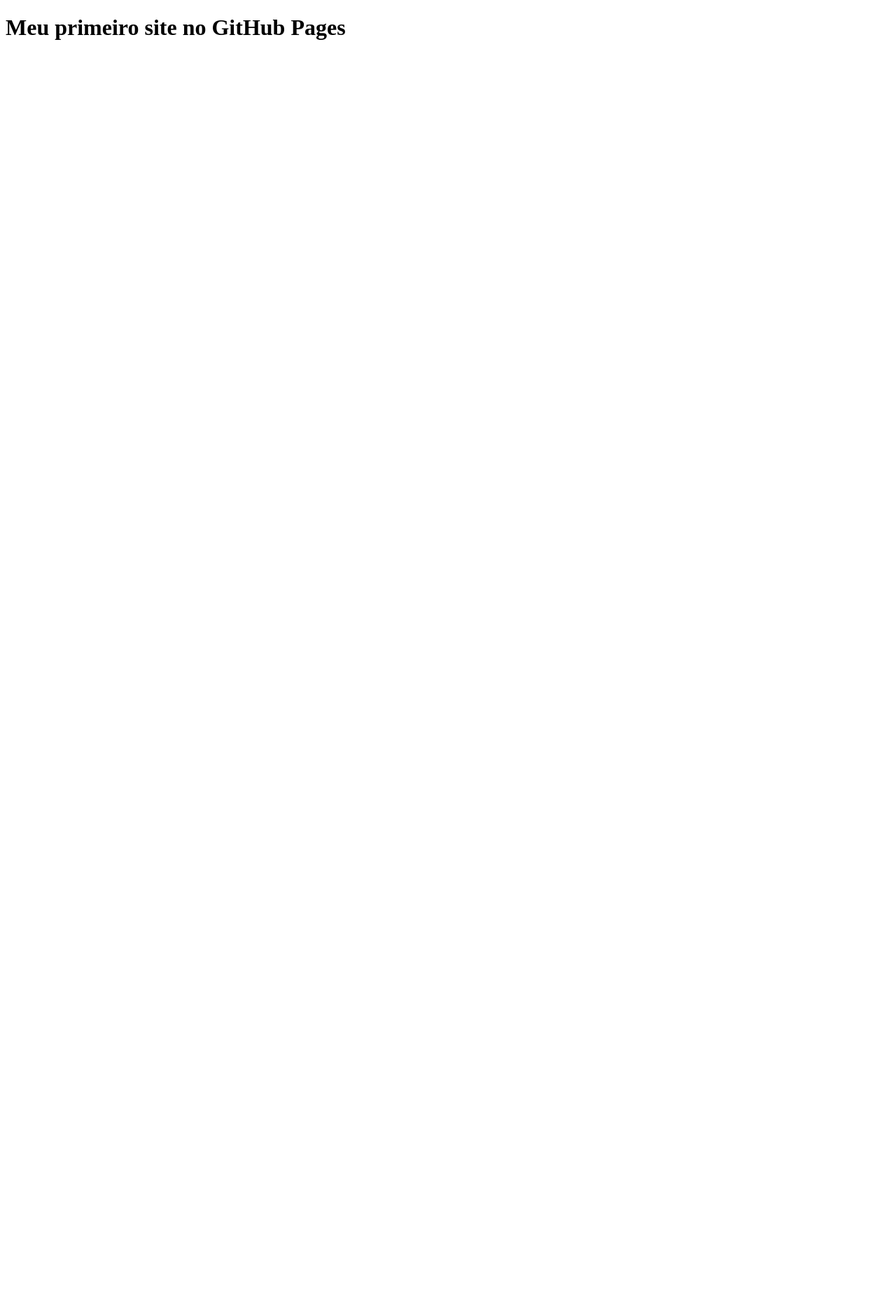
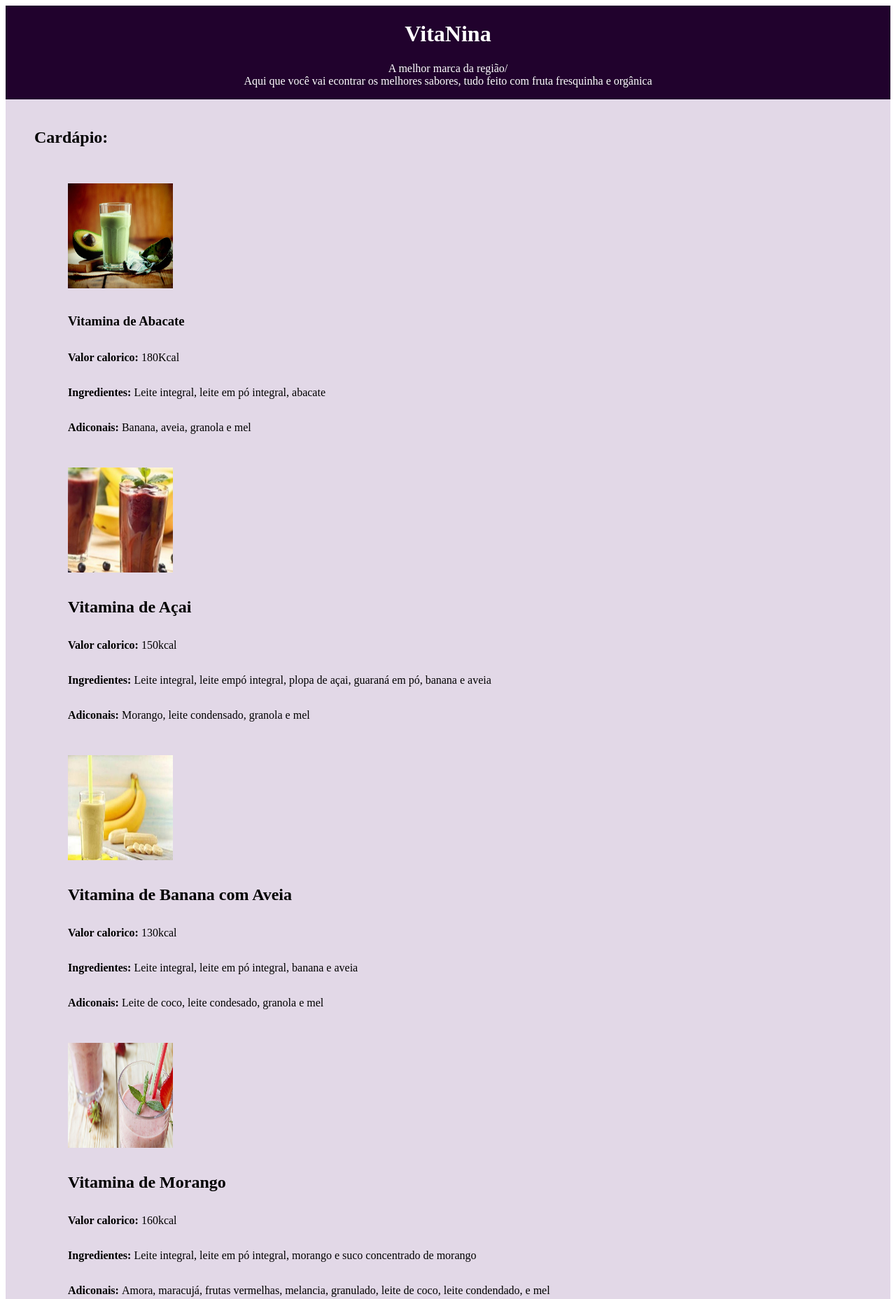
Before and after one commit to Dasm0n/primeiro-site-publicado, a plain HTML site: page index.html in a window 1280 px wide. Shown: the top 1856 px of the page at 70% size. Before the commit the page ends 800 px from the top, so only its background shows below. Drawn offline with Linux system fonts and the light colour scheme.

Commit message:
Add files via upload

```diff
--- a/index.html
+++ b/index.html
@@ -4,9 +4,128 @@
     <meta charset="UTF-8">
     <meta http-equiv="X-UA-Compatible" content="IE=edge">
     <meta name="viewport" content="width=device-width, initial-scale=1.0">
-    <title>Meu primeiro site publicado</title>
+    <title>Document</title>
 </head>
 <body>
-    <h1>Meu primeiro site no GitHub Pages</h1>
+    <style>
+        body{
+
+
+            background-color: white;
+
+
+
+
+        }
+
+
+
+        #cardapio{
+            margin-top: 16px;
+            margin-left: 16px;
+
+
+        }
+        .teste{
+            margin-top: 32px;
+            margin-left: 64px;
+        }
+        #testen{
+            border: 1px solid #e2d8e7;
+            background-color:#e2d8e7;
+            padding-top: 24px;
+            padding-right: 24px;
+            padding-bottom: 24px;
+             padding-left: 24px;
+        }
+
+        #testen1{
+            margin-top: 64px;
+            margin-left: 32px;
+
+        }
+        #testen2{
+            border: 1px solid #21022d;
+            background-color:#21022d;
+            padding-top: 0px;
+            padding-right: 0px;
+            padding-bottom: 0px;
+             padding-left: 0px;
+             color:white;
+            text-align: center;
+        }
+        #teste001{
+            margin-left: 300px;
+        }
+        .ultimo{
+            color:white;
+            text-align: center;
+        }
+
+
+
+
+        </style>
+        <div id="testen2">
+            <h1 class="ultimo"><strong>VitaNina</strong></h1>
+            <p class="ultimo">A melhor marca da região/<br>Aqui que você vai econtrar os melhores sabores, tudo feito com fruta fresquinha e orgânica </p>
+        </div>
+       <div id="testen">
+
+    <h2 id="cardapio">Cardápio:</h2>
+    <img class="teste" src="vitamina-abacate.jpg" alt="vitamina-abacate" width="150" height="150">
+
+
+    <h3 class="teste">Vitamina de Abacate</h3>
+    <p class="teste"><strong>Valor calorico:</strong> 180Kcal</p>
+    <p class="teste"><strong>Ingredientes: </strong> Leite integral, leite em pó integral, abacate</p>
+    <p class="teste"><strong>Adiconais:</strong> Banana, aveia, granola e mel</p>
+
+    <img class="teste" src="vitamina-açai.jpg" alt="vitamina-açai" width="150" height="150">
+    <h2 class="teste">Vitamina de Açai</h2>
+    <p class="teste"><strong>Valor calorico:</strong> 150kcal</p>
+    <p class="teste"><strong>Ingredientes: </strong> Leite integral, leite empó integral, plopa de açai, guaraná em pó, banana e aveia</p>
+    <p class="teste"><strong>Adiconais: </strong> Morango, leite condensado, granola e mel</p>
+
+
+    <img class="teste" src="vitamina-banana-aveia.jpg" alt="vitamina-aveia" width="150" height="150">
+    <h2 class="teste">Vitamina de Banana com Aveia</h2>
+    <p class="teste"><strong>Valor calorico:</strong> 130kcal</p>
+    <p class="teste"><strong>Ingredientes: </strong> Leite integral, leite em pó integral, banana e aveia</p>
+    <p class="teste"><strong>Adiconais: </strong>Leite de coco, leite condesado, granola e mel</p>
+
+
+
+    <img class="teste" src="vitamina-morango.jpg" alt="vitamina-morango" width="150" height="150">
+    <h2 class="teste">Vitamina de Morango</h2>
+    <p class="teste"><strong>Valor calorico:</strong> 160kcal</p>
+    <p class="teste"><strong>Ingredientes: </strong>Leite integral, leite em pó integral, morango e suco concentrado de morango</p>
+    <p class="teste"><strong>Adiconais: </strong>Amora, maracujá, frutas vermelhas, melancia, granulado, leite de coco, leite condendado, e mel</p>
+
+
+    <img class="teste" src="vitamina-pessego.png" alt="vitamina-pessego" width="150" height="150">
+    <h2 class="teste">Vitamina de Pessego</h2>
+    <p class="teste"><strong>Valor calorico:</strong> 160kcal</p>
+    <p class="teste"><strong>Ingredientes: </strong> Leite integral, leite em pó integral, pessego com calda</p>
+    <p class="teste"><strong>Adiconais: </strong> Maracujá, Manga e frutas amarelas</p>
+
+    <img class="teste" src="vitamina-romã.jpg" alt="vitamina-romã" width="150" height="150">
+    <h2 class="teste">Vitamina de Romã</h2>
+    <p class="teste"><strong>Valor calorico:</strong> 110kcal</p>
+    <p class="teste"><strong>Ingredientes: </strong>Leite integral, suco concentrado de romã, amora e hortelã</p>
+    <p class="teste"><strong>Adiconais: </strong>Maracujá, Manga, frutas amarelas, morango, amora, frutas vermelhas, leite em pó, granola</p>
+
+
+
+
+    <h1 id="testen1">Para os que posuem intolerancia a lactose, temos a seguintes opções de vitamina:</h1>
+
+    <img id="teste001" src="vitaminas-zero-lactose.jpg" alt="vitamina-zero-lactose" width="600" height="300">
+
+
+</div>
+<div id="testen2">
+    <p>Villa NiNa<br>Rua Pelicularissa 33. Tel: (10) 88828 281218<br>Rua Farmarcia, 33:(00) 8828 707070<br>Av Cupkeyla 33. Tel(01) 2281) 820802</p>
+</div>
 </body>
 </html>
```
Also changed, not shown: vitamina-abacate.jpg (added), vitamina-açai.jpg (added), vitamina-banana-aveia.jpg (added), vitamina-morango.jpg (added), vitamina-pessego.png (added), vitamina-romã.jpg (added), vitaminas-zero-lactose.jpg (added).
